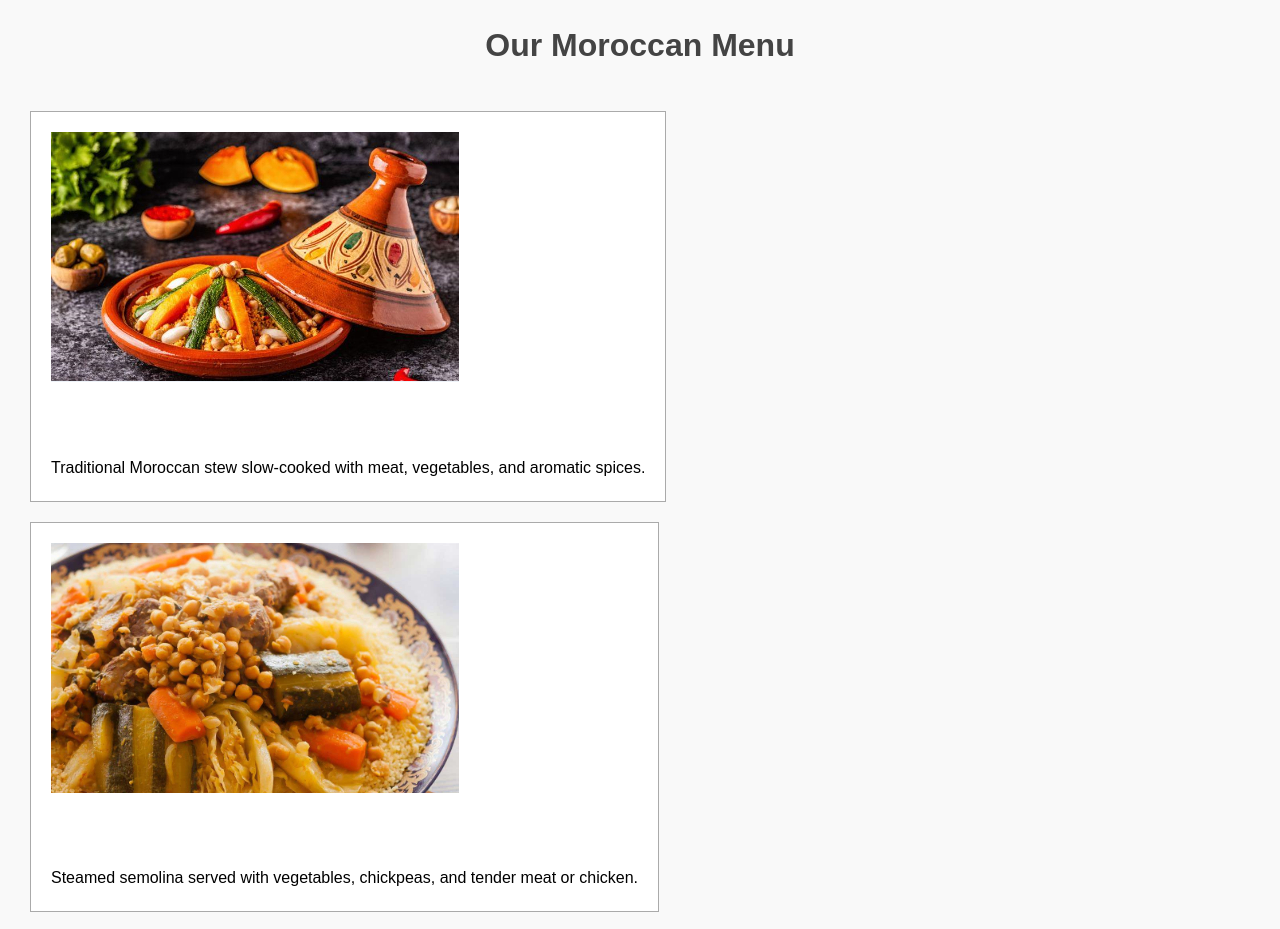
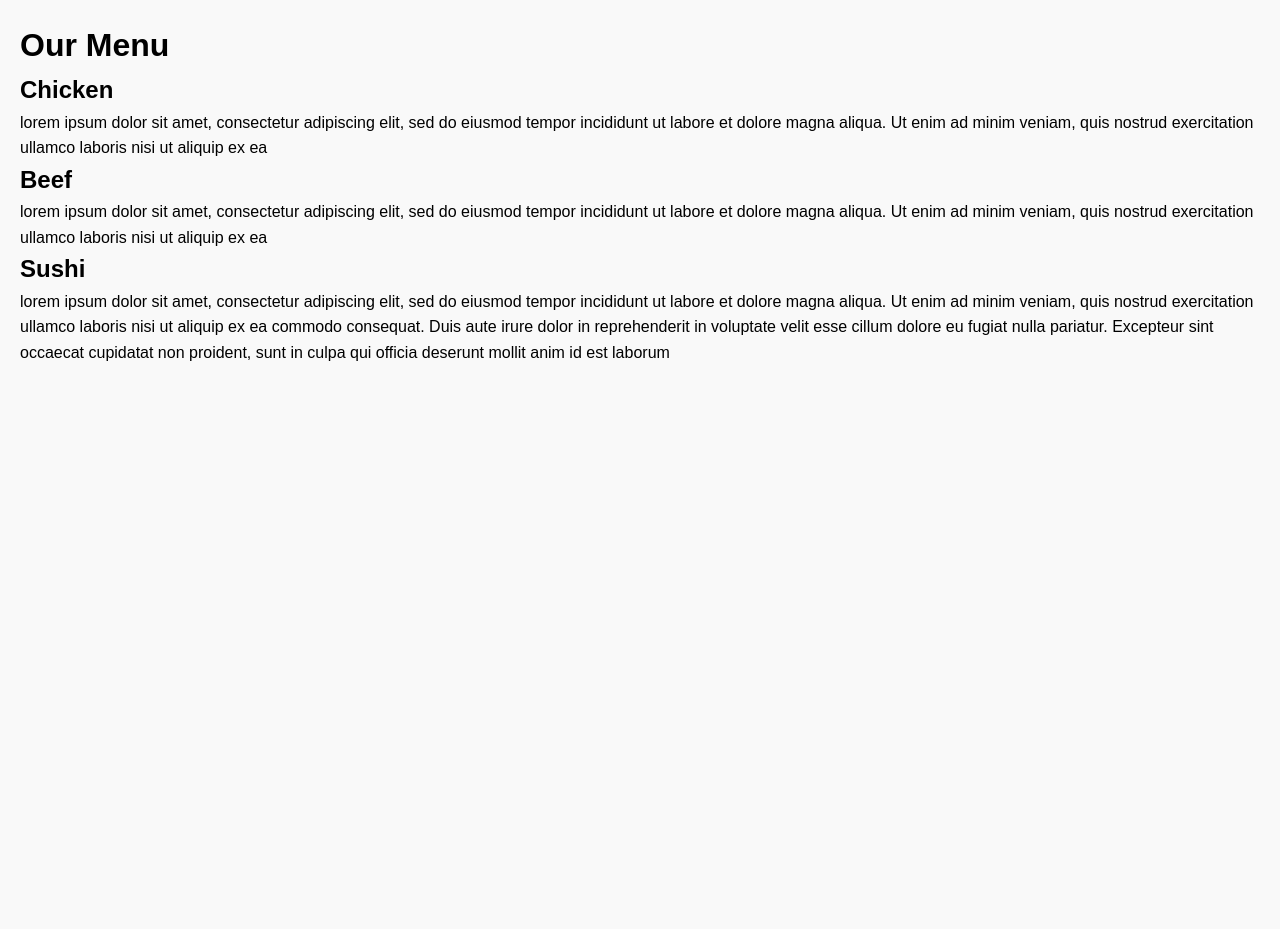
Before and after one commit to SaidMouradi/moroccan-menu, a plain HTML site: page index.html in a window 1280 px wide. Shown: the top 929 px of the page. After the commit the page ends 800 px from the top, so only its background shows below. Drawn offline with Linux system fonts and the light colour scheme.

Commit message:
Update index.html

```diff
--- a/index.html
+++ b/index.html
@@ -2,37 +2,44 @@
 <html lang="en">
 <head>
     <meta charset="UTF-8">
-  <meta name="viewport" content="width=device-width, initial-scale=1">
-  <title>Moroccan Menu</title>
+    <meta name="viewport" content="width=device-width, initial-scale=1.0">
+    <title>Assignment Solution for Module 2</title>
     <link rel="stylesheet" href="style.css">
 </head>
 <body>
-  <h1 class="main-title">Our Moroccan Menu</h1>
+    <div class="container">
+        <header>
+            <h1>Our Menu</h1>
+        </header>
 
-  <div class="container">
-    <div class="box">
-      <img src="images/tajin.jpg" alt="Tajin" class="dish-image">
-      <h2 class="box-title tajin">TAJIN</h2>
-      <p>
-        Traditional Moroccan stew slow-cooked with meat, vegetables, and aromatic spices.
-      </p>
+        <main class="menu-grid">
+            <section class="menu-item">
+                <div class="menu-header chicken">
+                    <h2>Chicken</h2>
                 </div>
+                <div class="menu-content">
+                    <p>lorem ipsum dolor sit amet, consectetur adipiscing elit, sed do eiusmod tempor incididunt ut labore et dolore magna aliqua. Ut enim ad minim veniam, quis nostrud exercitation ullamco laboris nisi ut aliquip ex ea</p>
+                </div>
+            </section>
 
-    <div class="box">
-      <img src="images/couscous.jpg" alt="Couscous" class="dish-image">
-      <h2 class="box-title couscous">COUSCOUS</h2>
-      <p>
-        Steamed semolina served with vegetables, chickpeas, and tender meat or chicken.
-      </p>
+            <section class="menu-item">
+                <div class="menu-header beef">
+                    <h2>Beef</h2>
                 </div>
+                <div class="menu-content">
+                    <p>lorem ipsum dolor sit amet, consectetur adipiscing elit, sed do eiusmod tempor incididunt ut labore et dolore magna aliqua. Ut enim ad minim veniam, quis nostrud exercitation ullamco laboris nisi ut aliquip ex ea</p>
+                </div>
+            </section>
 
-    <div class="box">
-      <img src="images/salad.jpg" alt="Salad Maroc" class="dish-image">
-      <h2 class="box-title salad">SALAD MAROC</h2>
-      <p>
-        Fresh tomato and cucumber salad seasoned with olive oil, herbs, and lemon juice.
-      </p>
+            <section class="menu-item sushi-item">
+                <div class="menu-header sushi">
+                    <h2>Sushi</h2>
                 </div>
+                <div class="menu-content">
+                    <p>lorem ipsum dolor sit amet, consectetur adipiscing elit, sed do eiusmod tempor incididunt ut labore et dolore magna aliqua. Ut enim ad minim veniam, quis nostrud exercitation ullamco laboris nisi ut aliquip ex ea commodo consequat. Duis aute irure dolor in reprehenderit in voluptate velit esse cillum dolore eu fugiat nulla pariatur. Excepteur sint occaecat cupidatat non proident, sunt in culpa qui officia deserunt mollit anim id est laborum</p>
+                </div>
+            </section>
+        </main>
     </div>
 </body>
 </html>
```
Lines whose indentation alone changed are shown as unchanged.
